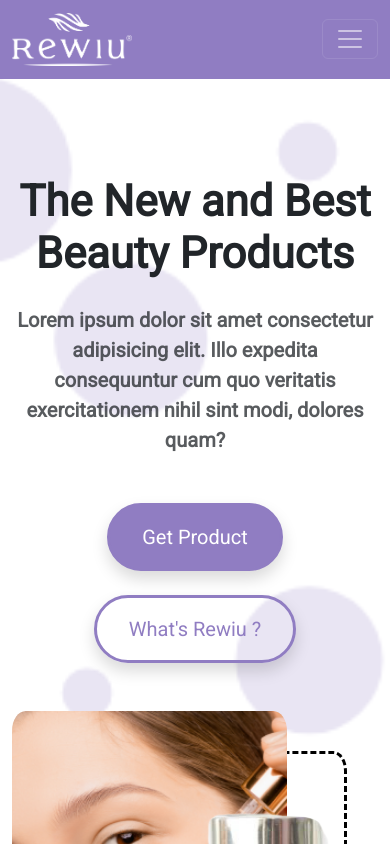
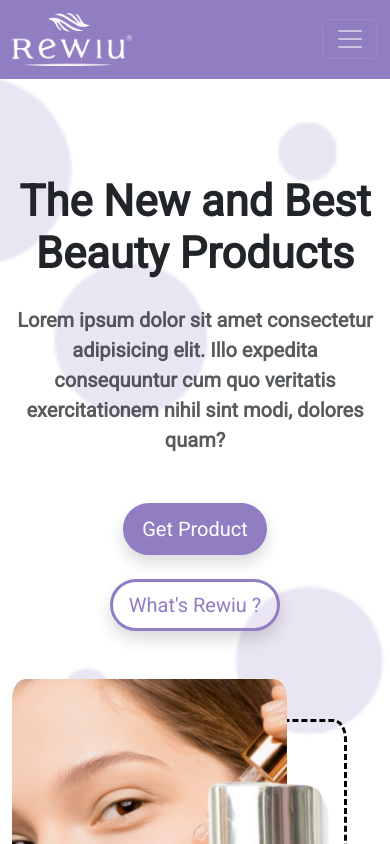
Before and after one commit to riskiputraalamzah/rewiu, a Vue app: page / in a window 390 px wide. Shown: the top 844 px of the page. Built offline with nearby package versions, Linux system fonts and the light colour scheme; a web font is replaced by a local one.

Commit message:
membuat aksi button hero content

```diff
--- a/src/components/Navbar.vue
+++ b/src/components/Navbar.vue
@@ -18,10 +18,14 @@
       <div class="collapse navbar-collapse" id="navbarNav">
         <ul class="navbar-nav ms-auto">
           <li class="nav-item">
-            <a class="nav-link active" href="#">Home</a>
+            <router-link class="nav-link" active-class="active" to="/"
+              >Home</router-link
+            >
           </li>
           <li class="nav-item">
-            <a class="nav-link" href="#">Profile</a>
+            <a class="nav-link" @click.prevent="this.toProfile" href="#"
+              >Profile</a
+            >
           </li>
           <li class="nav-item">
             <a class="nav-link" href="#">Products</a>
--- a/src/components/section/HeroContent.vue
+++ b/src/components/section/HeroContent.vue
@@ -18,11 +18,16 @@
           <div
             class="mt-5 d-flex align-items-center justify-content-lg-start justify-content-center flex-sm-row flex-column"
           >
-            <button class="rounded-pill fs-5 btn-primary-color btn shadow">
+            <a
+              href="https://api.whatsapp.com/send?phone=6282293600855&text=Hai,%20I%20Want%20to%20get%20products%20of%20Rewiu!!!"
+              target="_blank"
+              class="rounded-pill fs-5 btn-primary-color button-hero-content btn shadow"
+            >
               Get Product
-            </button>
+            </a>
             <button
-              class="btn-outline-primary-color ms-sm-4 ms-0 mt-4 mt-sm-0 fs-5 rounded-pill btn shadow"
+              @click="this.toProfile"
+              class="btn-outline-primary-color ms-sm-4 ms-0 mt-4 mt-sm-0 fs-5 button-hero-content rounded-pill btn shadow"
             >
               What's Rewiu ?
             </button>
@@ -85,7 +90,7 @@
   font-weight: bold;
   /* color: var(--primaryColor); */
 }
-#hero-content button {
+#hero-content .button-hero-content {
   padding: 1rem 2rem;
 }
 #hero-content {
@@ -107,5 +112,8 @@
   .img-hero-content::after {
     transform: translate(60px, 30px);
   }
+  #hero-content .button-hero-content {
+    padding: 0.5rem 1rem;
+  }
 }
 </style>
--- a/src/main.js
+++ b/src/main.js
@@ -1,11 +1,11 @@
 import { createApp } from "vue";
 import App from "./App.vue";
 import router from "./router";
-
+import mixin from "./mixin";
 import "./assets/style.css";
 
 const app = createApp(App);
 
 app.use(router);
-
+app.mixin(mixin);
 app.mount("#app");
--- /dev/null
+++ b/src/mixin.js
@@ -0,0 +1,8 @@
+export default {
+  methods: {
+    toProfile: () => {
+      const profile = document.querySelector("section#profile");
+      window.scrollTo(0, profile.offsetTop + 150);
+    },
+  },
+};
```
